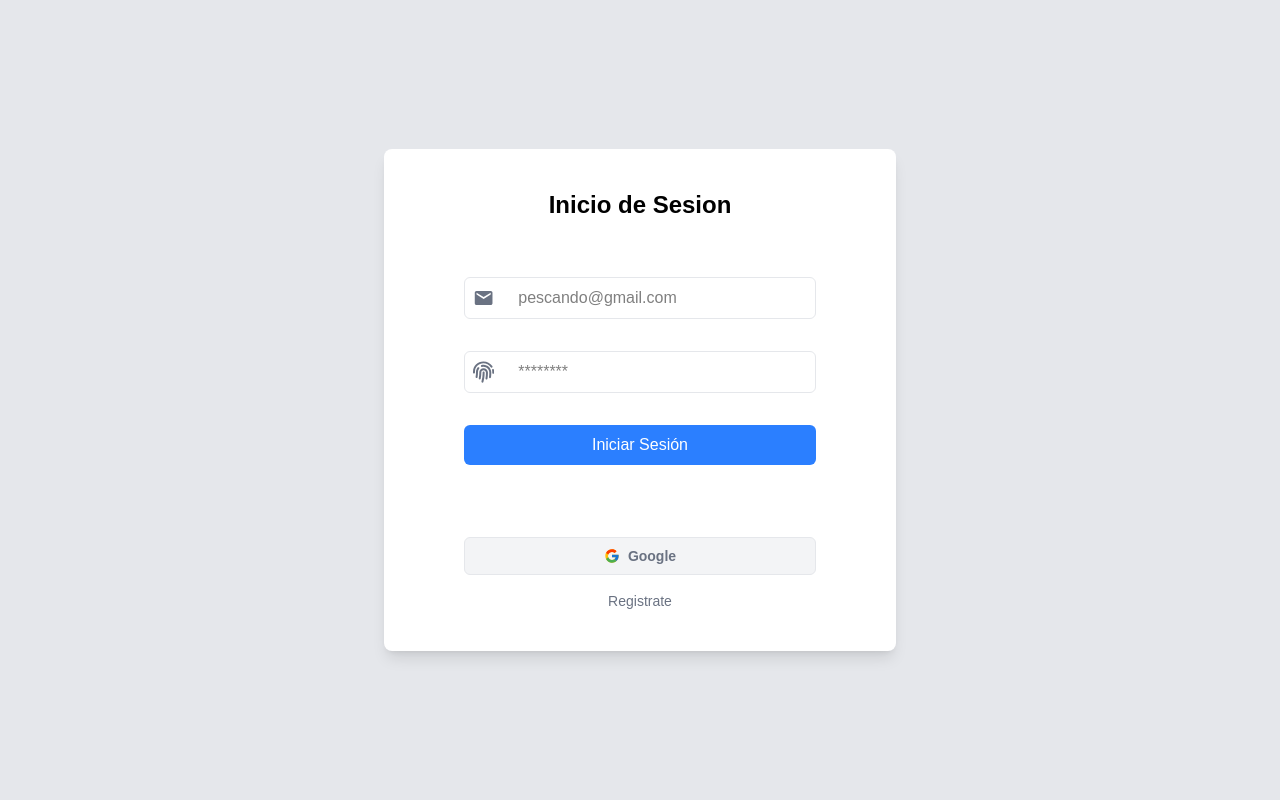
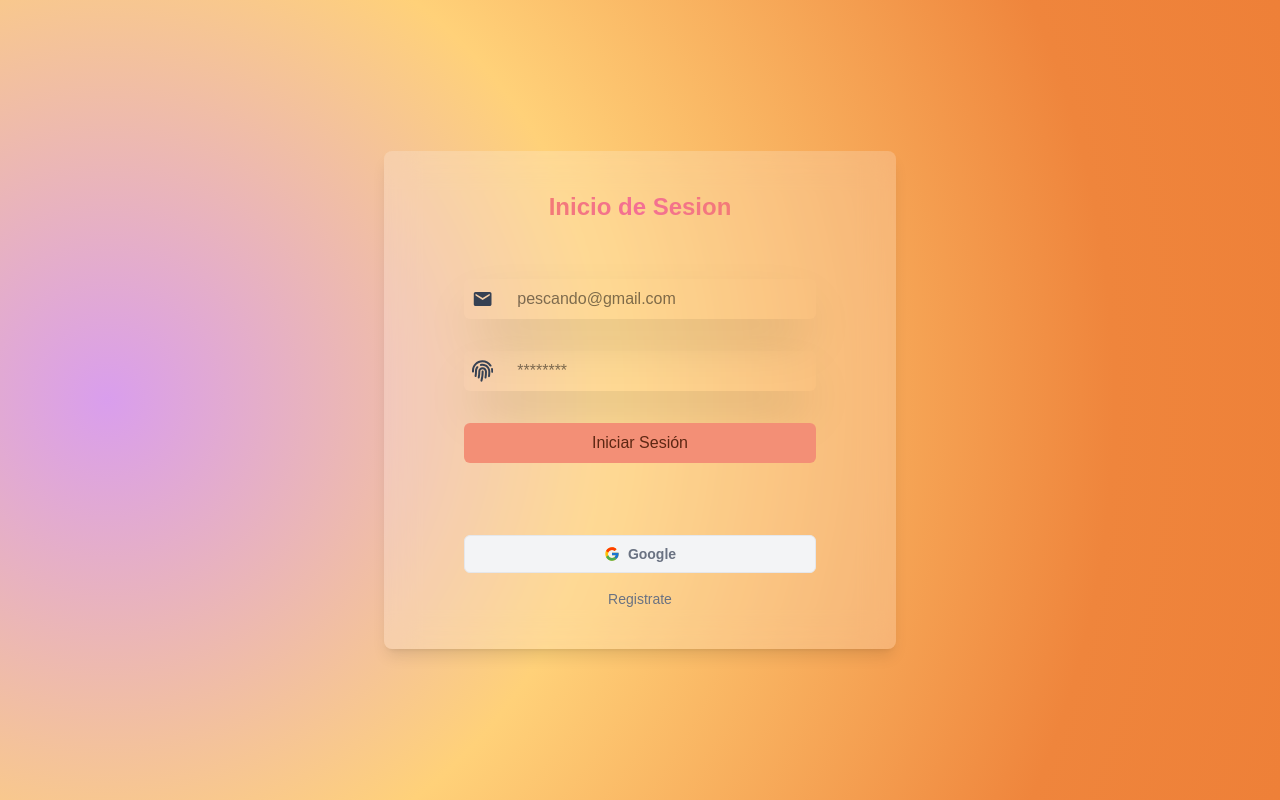
Before and after one commit to LautaroZ01/pescando-client, a React (Vite) app: page /auth/login in a window 1280 px wide. Built offline with nearby package versions, Linux system fonts and the light colour scheme; no server answers; a web font is replaced by a local one.

Commit message:
add login styles

```diff
--- a/src/index.css
+++ b/src/index.css
@@ -3,6 +3,29 @@
 
 @theme {
     --transition-duration-pro: 0.25s;
+
+    --color-primary-100: hsl(39 100% 95%);
+    --color-primary-200: hsl(39 100% 85%);
+    --color-primary-300: hsl(40 100% 75%);
+    --color-primary-400: hsl(40 100% 65%);
+    --color-primary-500: hsl(39 90% 55%);
+    --color-primary-600: hsl(38 80% 45%);
+    --color-primary-700: hsl(38 70% 38%);
+    --color-primary-800: hsl(38 60% 32%);
+    --color-primary-900: hsl(38 55% 24%);
+    --color-primary-950: hsl(39 60% 15%);
+
+    --color-secundary-50: hsl(7.06, 73.91%, 95.49%);
+    --color-secundary-100: hsl(8.78, 77.36%, 89.61%);
+    --color-secundary-200: hsl(10.24, 82%, 80.39%);
+    --color-secundary-300: hsl(12, 83.89%, 70.78%);
+    --color-secundary-400: hsl(15, 86.6%, 61.96%);
+    --color-secundary-500: hsl(16.15, 63.93%, 52.16%);
+    --color-secundary-600: hsl(16.15, 60.19%, 42.35%);
+    --color-secundary-700: hsl(15.88, 62.2%, 32.16%);
+    --color-secundary-800: hsl(16.22, 66.07%, 21.96%);
+    --color-secundary-900: hsl(15.32, 77.05%, 11.96%);
+    --color-secundary-950: hsl(13.55, 83.78%, 7.25%);
 }
 
 * {
@@ -16,22 +39,42 @@
     @apply space-y-8 p-10 mt-4;
 
     button {
-        @apply cursor-pointer w-full bg-blue-500 text-white p-2 rounded-md transition-colors duration-pro;
+        @apply cursor-pointer w-full bg-secundary-300 text-secundary-800 p-2 rounded-md transition-colors duration-pro;
 
         &:hover {
-            @apply bg-blue-600;
+            @apply bg-secundary-400;
         }
     }
 }
 
 .container-input {
-    @apply flex items-center border border-gray-200 rounded-md gap-4 pl-2;
+    @apply flex items-center shadow-2xl rounded-md gap-4 pl-2;
 
     svg {
-        @apply text-gray-500 size-6;
+        @apply text-gray-700 size-6;
     }
 
     input {
-        @apply w-full rounded-md p-2 focus:outline-none focus:bg-gray-100;
+        @apply w-full rounded-md p-2 focus:outline-none focus:bg-transparent;
     }
 }
+
+@keyframes gradient-move {
+    0% {
+        background-position: 0% 50%;
+    }
+
+    50% {
+        background-position: 100% 50%;
+    }
+
+    100% {
+        background-position: 0% 50%;
+    }
+}
+
+.bg-radial-animated {
+    background: radial-gradient(circle at center, #D99EED, #FFD179, #EF853C, #ED7A33);
+    background-size: 200% 200%;
+    animation: gradient-move 10s ease infinite;
+}
--- a/src/layouts/AuthLayout.jsx
+++ b/src/layouts/AuthLayout.jsx
@@ -10,7 +10,7 @@ export default function AuthLayout() {
     if (data) return <Navigate to='/' />
 
     return (
-        <main className='min-h-screen flex items-center justify-center p-4 bg-gray-200'>
+        <main className='min-h-screen flex items-center justify-center p-4 bg-radial-animated'>
             <Outlet />
         </main>
     )
--- a/src/views/auth/LoginView.jsx
+++ b/src/views/auth/LoginView.jsx
@@ -31,8 +31,8 @@ export default function LoginView() {
   const handleLogin = (formData) => mutate(formData)
 
   return (
-    <section className="bg-white p-10 min-w-lg rounded-lg shadow-lg">
-      <h1 className="text-2xl font-semibold text-center">Inicio de Sesion </h1>
+    <section className="bg-white/20 backdrop-blur-lg p-10 min-w-lg rounded-lg shadow-lg">
+      <h1 className="text-2xl font-extrabold text-center bg-linear-to-l from-[#F28542] via-[#F46F95] to-[#F28542] bg-clip-text text-transparent">Inicio de Sesion </h1>
       <form
         onSubmit={handleSubmit(handleLogin)}
         className="container-form"
```
